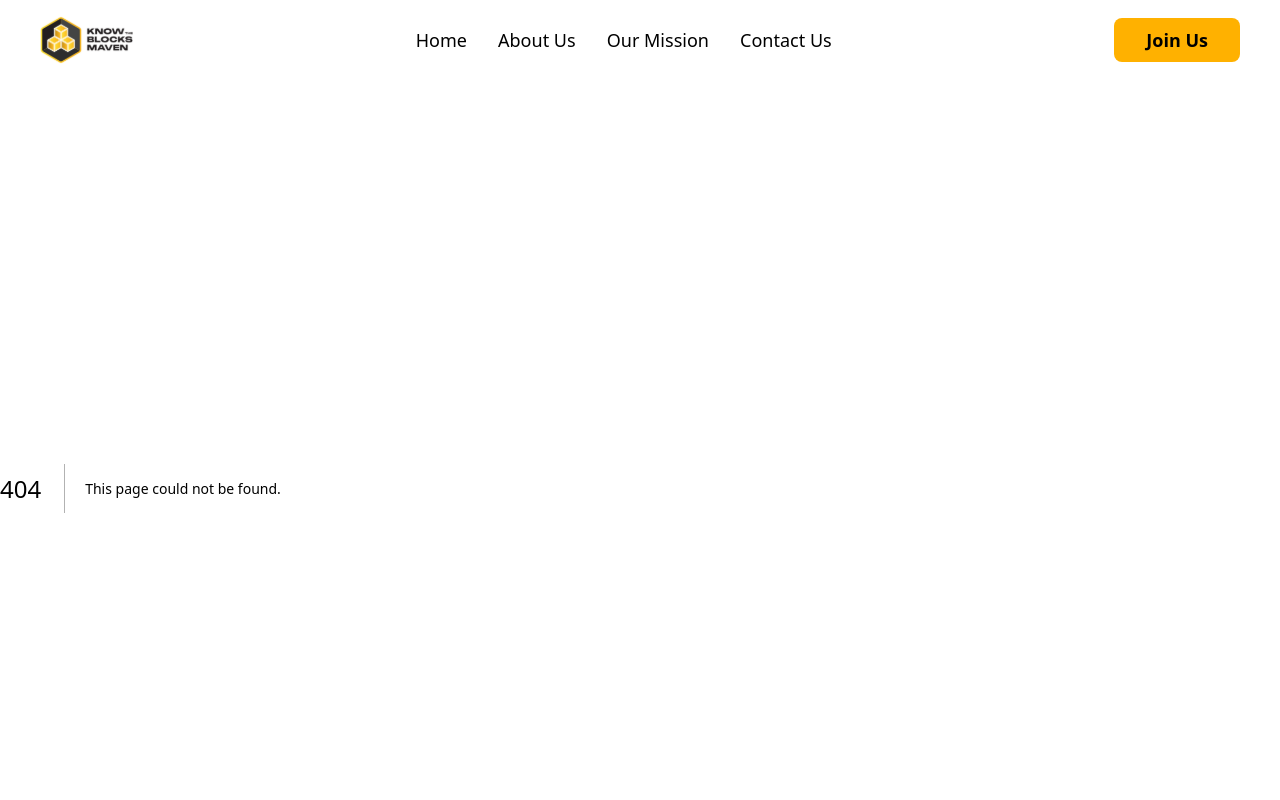
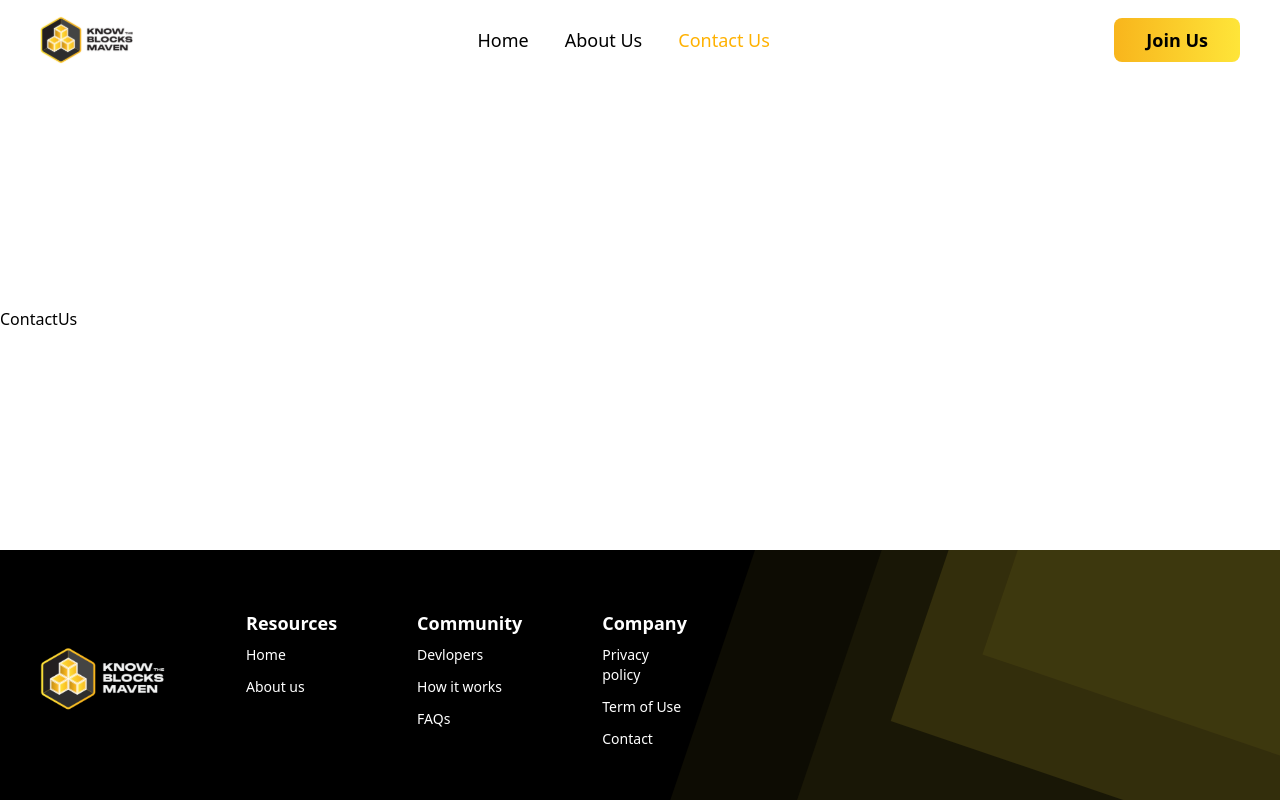
Before and after one commit to Nomolos29/KBM_Official, a Next.js app: page /contact_us in a window 1280 px wide. Before the commit this address had no page. Shown: the top 800 px of the page. Built offline with nearby package versions, Linux system fonts and the light colour scheme.

Commit message:
Create footer

```diff
--- /dev/null
+++ b/app/contact_us/page.tsx
@@ -0,0 +1,9 @@
+import React from 'react'
+
+const ContactUs = () => {
+  return (
+    <div>ContactUs</div>
+  )
+}
+
+export default ContactUs
--- a/app/layout.tsx
+++ b/app/layout.tsx
@@ -28,7 +28,7 @@ export default function RootLayout({
   return (
     <html lang="en">
       <body
-        className={`${geistSans.variable} ${geistMono.variable} antialiased flex flex-col justify-between items-center min-h-screen`}
+        className={`${geistSans.variable} ${geistMono.variable} antialiased flex flex-col justify-between items-center min-h-screen h-full`}
       >
         <Header />
         <main className='w-full margin-auto pt-2 flex'>
--- a/app/page.tsx
+++ b/app/page.tsx
@@ -85,16 +85,19 @@ export default function Home() {
 
   const firstSection = [
     {
+      link: "/about_us",
       color: "bg-[#E2752533]",
       title: "About KBM",
       content: "KBM is an elite training platform dedicated to equipping individuals with world class software engineering and leadership skills... "
     },
     {
+      link: "",
       color: "bg-[#FFF3A070]",
       title: "What We Do",
       content: "At KBM, we deliver intensive training programmes designed to transform aspiring tech enthusiasts into industry-ready software engineers. Our courses, ranging from 1 to 6 months, are tailored to..."
     },
     {
+      link: "",
       color: "bg-[#79797926]",
       title: "Why choose KBM?",
       content: "Comprehensive Training: Develop in-demand skills in software engineering and blockchain technology. Real-World Projects: Gain..."
@@ -189,7 +192,7 @@ export default function Home() {
               <h4 className="font-semibold text-xl">{card.title}</h4>
               <p className="text-md text-[#636363]">{card.content}</p>
             </span>
-            <BsFillArrowRightCircleFill className="text-3xl bg-[#e9e9e9] border border-[#f5f5f5] rounded-full text-[#ffffff98] cursor-pointer" />
+            <Link href={card.link}><BsFillArrowRightCircleFill className="text-3xl bg-[#e9e9e9] border border-[#f5f5f5] rounded-full text-[#ffffff98] cursor-pointer" /></Link>
           </div>
         ))}
       </section>
@@ -198,14 +201,14 @@ export default function Home() {
       <section className="flex justify-center items-center w-full bg-[#FAFAFA] py-20">
         <div className="max-w-[1440px] w-full flex flex-col items-center gap-y-10 px-10">
           <section className="w-[800px] flex flex-col items-center gap-y-8">
-            <h1 className="text-5xl font-semibold">Our <span className="text-[#F8B51C]">Solution</span></h1>
+            <h1 className="text-5xl font-semibold">Our <span className="bg-gradient-to-r from-[#F8B51C] to-[#FEE539] bg-clip-text text-transparent">Solution</span></h1>
             {/* <span className="h-[3px] w-20 bg-[#FFB100] rounded-full"></span> */}
             <p className="text-center w-full text-[18px]">We aim to build an educational hub where Blockchain education for young adults and children with special needs can have access to top-notch information and education about the Blockchain Ecosystem. What are our core strengths and values</p>
           </section>
-          <section className="flex w-full items-center gap-x-7 pt-5">
-            <span className="h-[60px] bg-[#ffd575cb] rounded-full w-full absolute max-w-[1250px] blur-3xl"></span>
+          <section className="flex w-full items-center gap-x-7 pt-5 relative">
+            <span className="h-[70px] bg-[#ffd268] rounded-full w-full absolute max-w-[1250px] blur-[100px] bottom-10"></span>
             {ourSolution.map((solution, index) => (
-              <div key={index} className="bg-[#E2E2E24D] border-white border h-[250px] flex flex-col gap-y-3 px-7 p-4 rounded-2xl">
+              <div key={index} className="bg-[#E2E2E24D] border-white border h-[250px] z-10 flex flex-col gap-y-3 px-7 p-4 rounded-2xl">
                 <Image src={solution.iconURL} alt="icons" width={50} height={50} className="pt-3" />
                 <h4 className="text-[20px] font-semibold mt-3 text-yellow-600">{solution.heading}</h4>
                 <p className="">{solution.description}</p>
@@ -216,9 +219,9 @@ export default function Home() {
       </section>
 
       <section className="flex flex-col justify-center py-20 items-center w-full bg-white">
-        <div className="max-w-[1440px] w-full flex flex-col items-center pb-10 px-10">
-          <h1 className="text-5xl font-semibold">Explore Our Dynamic Features</h1>
-          <span className="h-[3px] w-20 bg-[#FFB100] rounded-full my-5"></span>
+        <div className="max-w-[1440px] w-full flex flex-col items-center pb-10 px-10 gap-y-5">
+          <h1 className="text-5xl font-semibold">Explore Our <span className="bg-gradient-to-r from-[#F8B51C] to-[#FEE539] bg-clip-text text-transparent">Dynamic Features</span></h1>
+          {/* <span className="h-[3px] w-20 bg-[#FFB100] rounded-full my-5"></span>   */}
           <p className="text-lg text-center">Learn and Engage</p>
         </div>
 
@@ -238,11 +241,10 @@ export default function Home() {
         </div>
       </section>
 
-      <section className="flex justify-center flex-col py-20 gap-y-5 items-center w-full bg-white">
-        <div className="max-w-[1440px] w-full flex flex-col items-center pb-10 px-10">
-          <h1 className="text-5xl font-semibold">Visionaries Behind the Initiative</h1>
-          <span className="h-[3px] w-20 bg-[#FFB100] rounded-full my-5"></span>
-          <p className="text-lg text-center">Meet Our Team</p>
+      <section className="flex justify-center flex-col pb-20 gap-y-5 items-center w-full bg-white">
+        <div className="max-w-[1440px] w-full flex flex-col items-center pb-10 px-10 gap-y-5">
+          <h1 className="text-5xl font-semibold">Meet  <span className="bg-gradient-to-r from-[#F8B51C] to-[#FEE539] bg-clip-text text-transparent">Our Team</span></h1>
+          <p className="text-lg text-center">Visionaries Behind the Initiative</p>
         </div>
 
         <div className="flex flex-wrap max-w-[1440px] gap-x-5 gap-y-10 w-full px-10 justify-evenly items-center">
@@ -262,10 +264,10 @@ export default function Home() {
       </section>
 
       <section className="flex flex-col justify-center py-20 items-center w-full bg-white">
-        <div className="max-w-[1440px] w-full flex flex-col items-center pb-10 px-10">
-          <h1 className="text-5xl font-semibold">Frequently Asked Questions</h1>
-          <span className="h-[3px] w-20 bg-[#FFB100] rounded-full my-5"></span>
-          <p className="text-lg text-center">Your Questions Answered</p>
+        <div className="max-w-[1440px] w-full flex flex-col items-center pb-10 px-10 gap-y-5">
+          <h1 className="text-5xl font-semibold">Your Questions <span className="bg-gradient-to-r from-[#F8B51C] to-[#FEE539] bg-clip-text text-transparent">Answered</span></h1>
+
+          <p className="text-lg text-center">Frequently Asked Questions</p>
         </div>
 
         <div className="max-w-[1440px] w-full flex flex-col items-center px-10">
--- a/components/layout/Footer.tsx
+++ b/components/layout/Footer.tsx
@@ -1,5 +1,6 @@
 import Image from 'next/image'
 import logo from "@/public/company_logo_light.svg";
+import footerBg from "@/public/footer_bg.svg";
 import Link from 'next/link';
 
 const Footer = () => {
@@ -10,11 +11,11 @@ const Footer = () => {
       menu: [
         {
           name: "Home",
-          url: ""
+          url: "/"
         },
         {
           name: "About us ",
-          url: ""
+          url: "/about_us"
         }
       ]
     },
@@ -22,15 +23,15 @@ const Footer = () => {
       name: "Community",
       menu: [
         {
-          name: "Home",
+          name: "Devlopers",
           url: ""
         },
         {
-          name: "Home",
+          name: "How it works",
           url: ""
         },
         {
-          name: "Home",
+          name: "FAQs",
           url: ""
         }
       ]
@@ -39,41 +40,43 @@ const Footer = () => {
       name: "Company",
       menu: [
         {
-          name: "Home",
+          name: "Privacy policy",
           url: ""
         },
         {
-          name: "Home",
+          name: "Term of Use",
           url: ""
         },
         {
-          name: "Home",
-          url: ""
+          name: "Contact",
+          url: "/contact_us"
         }
       ]
     }
   ]
 
   return (
-    <footer className='w-full bg-black flex justify-center h-[150px] items-center'>
-        <main className='max-w-[1440px] w-full margin-auto pt-2 px-10 flex justify-between items-center text-white'>
-          <section className='flex justify-between items-center'>
+    <footer className='w-full bg-black flex justify-center h-[250px] pl-10 items-center overflow-hidden'>
+        <main className='max-w-[1440px] w-full margin-auto pt-2 flex justify-between items-center text-white'>
+          <section className='flex justify-between items-center gap-x-20'>
             <Image src={logo} alt='KBM Logo' width={0} height={0} className='' />
 
-            <div className='flex gap-x-10'>
+            <div className='flex gap-x-20'>
               {navMenu.map((Category, index) => (
                 <div key={index}>
-                  <h4>{Category.name}</h4>
-                  {Category.menu.map((nav, index) => (
-                    <div key={index}>
-                      <Link href={nav.url}>{nav.name}</Link>
-                    </div>
-                  ))}
+                  <h4 className='font-semibold text-lg pb-2'>{Category.name}</h4>
+                  <div className='flex flex-col gap-y-3'>
+                    {Category.menu.map((nav, index) => (
+                      <Link key={index} href={nav.url} className='text-sm cursor-pointer'>{nav.name}</Link>
+                    ))}
+                  </div>
                 </div>
               ))}
             </div>
           </section>
-          <section></section>
+          <section>
+            <Image src={footerBg} alt="Footer Background Image" width={0} height={0} className='w-full' />
+          </section>
         </main>
     </footer>
   )
--- a/components/layout/Header.tsx
+++ b/components/layout/Header.tsx
@@ -13,8 +13,8 @@ const Header: React.FC = () => {
   const navMenu = [
     { name: "Home", navURL: "/" },
     { name: "About Us", navURL: "/about_us" },
-    { name: "Our Mission", navURL: "#" },
-    { name: "Contact Us", navURL: "#" },
+    // { name: "Our Mission", navURL: "#" },
+    { name: "Contact Us", navURL: "/contact_us" },
   ];
 
   return (
@@ -24,7 +24,7 @@ const Header: React.FC = () => {
         <Image src={logo} alt="Company Logo" width={0} height={0} />
 
         {/* Navigation Menu */}
-        <nav className="flex w-[36%] justify-between items-center">
+        <nav className="flex w-[36%] justify-center gap-x-5 items-center">
           {navMenu.map((menu, index) => (
             <Link
               key={index}
@@ -43,7 +43,7 @@ const Header: React.FC = () => {
         {/* Join Us Button */}
         <Link
           href="/join_us" // Redirect to the relevant page
-          className="px-8 py-2 bg-[#FFB100] text-black text-lg font-semibold rounded-lg hover:bg-[#e69c00]"
+          className="px-8 py-2 bg-gradient-to-r from-[#F8B51C] to-[#FEE539] text-black text-lg font-semibold rounded-lg hover:bg-[#e69c00]"
         >
           Join Us
         </Link>
```
Also changed, not shown: public/footer_bg.svg (added).
